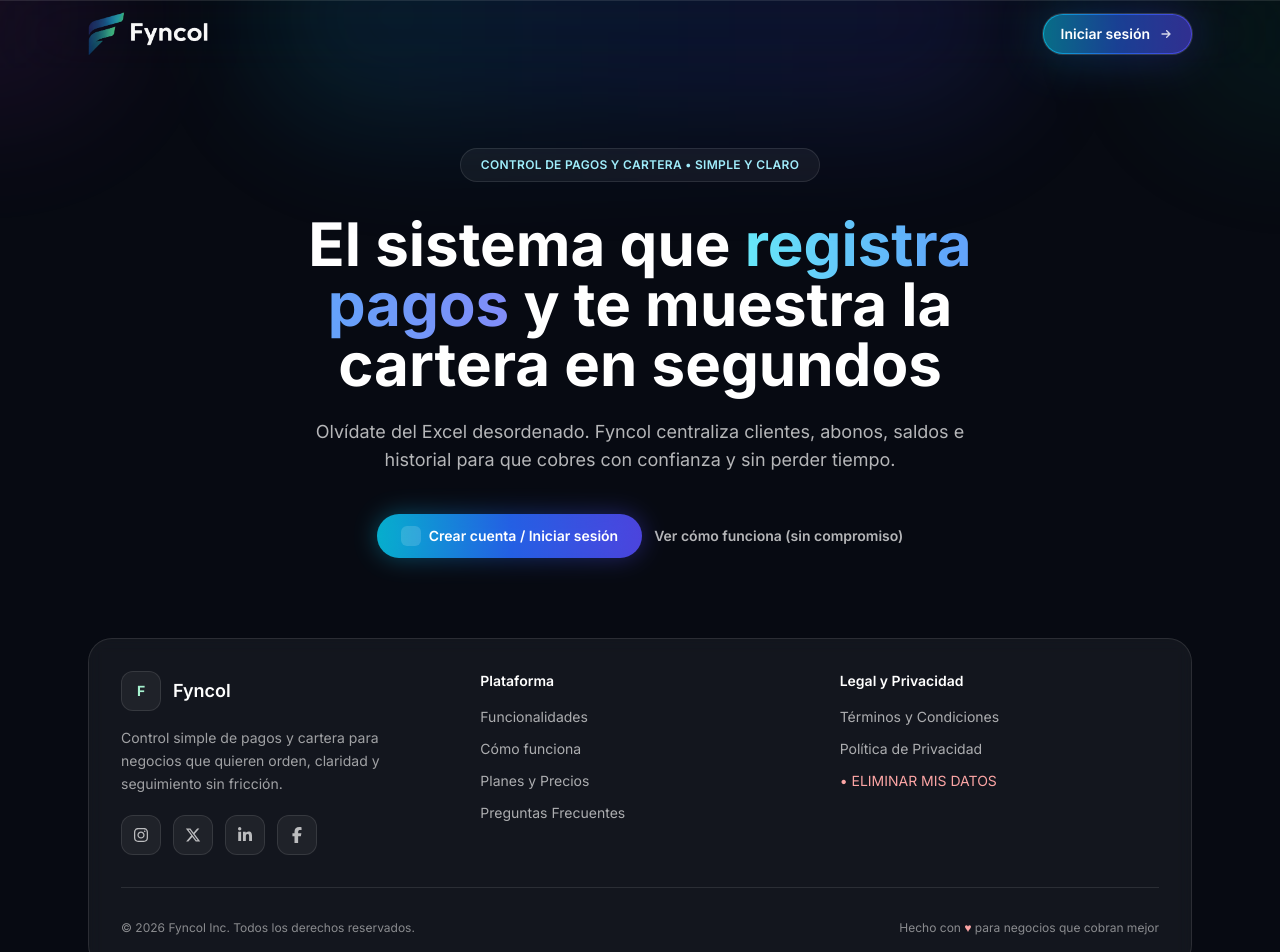
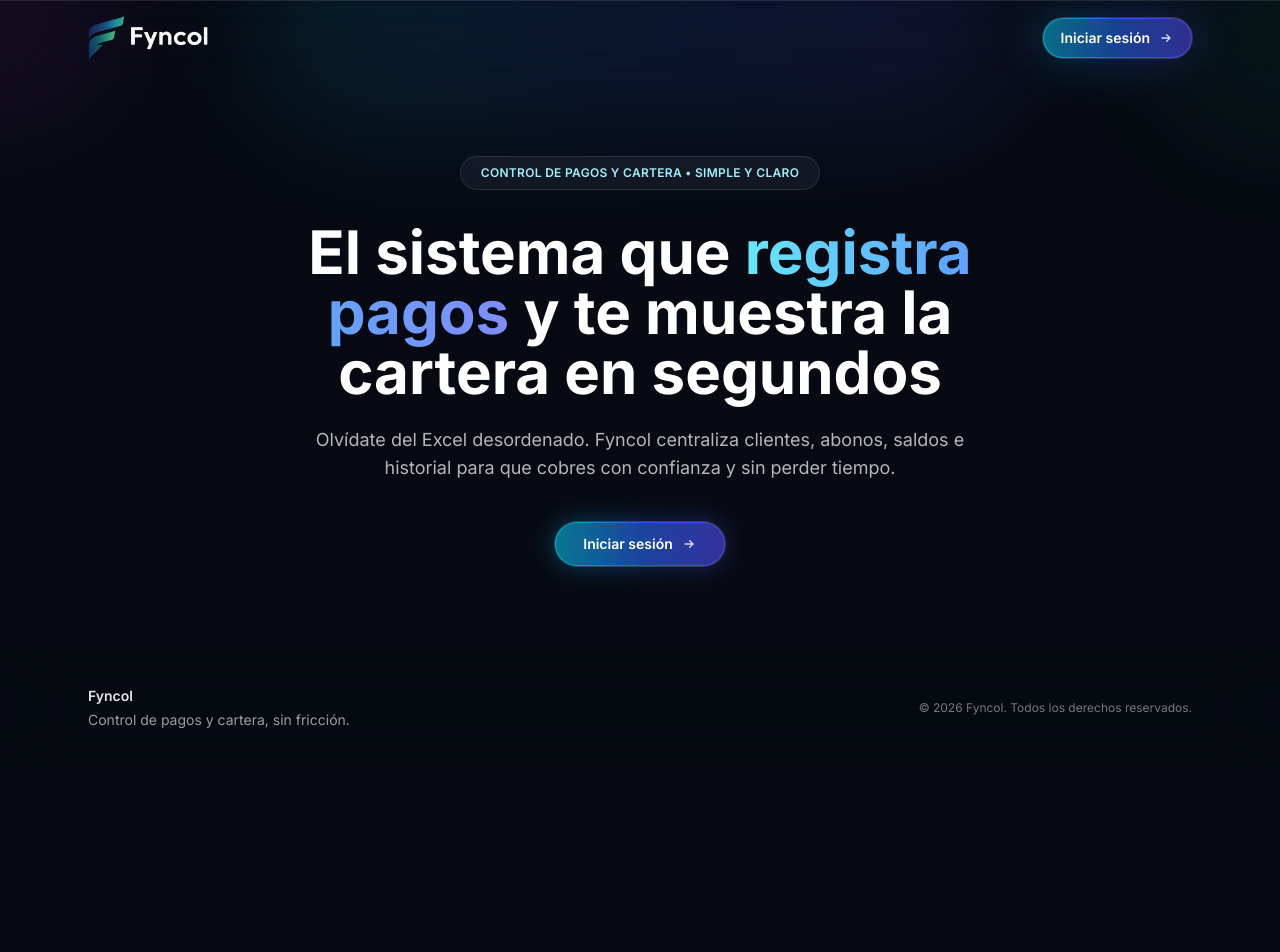
Before and after one commit to sazaba/fyncol, a React (Vite) app in the folder fyncol-client/: page / in a window 1280 px wide. Shown: the top 952 px of the page. After the commit the page ends 800 px from the top, so only its background shows below. Built offline with nearby package versions, Linux system fonts and the light colour scheme.

Commit message:
footer hero

```diff
--- a/fyncol-client/src/components/landing/Hero.tsx
+++ b/fyncol-client/src/components/landing/Hero.tsx
@@ -29,22 +29,30 @@ export default function Hero() {
             tiempo.
           </p>
 
-          <div className="mt-10 flex flex-col items-center justify-center gap-3 sm:flex-row">
-            <button className="relative inline-flex items-center justify-center rounded-full px-6 py-3 text-sm font-semibold text-white">
+          {/* Only one CTA */}
+          <div className="mt-10 flex justify-center">
+            <button className="group relative inline-flex items-center justify-center rounded-full px-7 py-3 text-sm font-semibold text-white transition-transform active:scale-[0.98]">
               <span className="absolute inset-0 rounded-full bg-gradient-to-r from-cyan-500 via-blue-600 to-indigo-600 opacity-95" />
-              <span className="absolute inset-0 rounded-full blur-md bg-gradient-to-r from-cyan-500 via-blue-600 to-indigo-600 opacity-40" />
+              <span className="absolute inset-0 rounded-full blur-md bg-gradient-to-r from-cyan-500 via-blue-600 to-indigo-600 opacity-40 transition group-hover:opacity-55" />
+              <span className="absolute inset-[1px] rounded-full bg-[#0B1020]/35" />
+              <span className="absolute inset-0 rounded-full ring-1 ring-white/15" />
               <span className="relative inline-flex items-center gap-2">
-                <span className="inline-block h-5 w-5 rounded-md bg-white/15" />
-                Crear cuenta / Iniciar sesión
+                Iniciar sesión
+                <svg
+                  className="h-4 w-4 opacity-80 transition-transform group-hover:translate-x-0.5"
+                  viewBox="0 0 24 24"
+                  fill="none"
+                >
+                  <path
+                    d="M13 7l5 5-5 5M6 12h12"
+                    stroke="currentColor"
+                    strokeWidth="2"
+                    strokeLinecap="round"
+                    strokeLinejoin="round"
+                  />
+                </svg>
               </span>
             </button>
-
-            <a
-              href="#como-funciona"
-              className="text-sm font-semibold text-white/70 hover:text-white"
-            >
-              Ver cómo funciona (sin compromiso)
-            </a>
           </div>
         </div>
       </div>
--- a/fyncol-client/src/components/layout/Footer.tsx
+++ b/fyncol-client/src/components/layout/Footer.tsx
@@ -1,76 +1,25 @@
-import { FaInstagram, FaLinkedinIn, FaXTwitter, FaFacebookF } from "react-icons/fa6";
-
 export default function Footer() {
   const year = new Date().getFullYear();
 
   return (
-    <footer className="mx-auto w-full max-w-6xl px-4 pb-12 md:px-6">
-      <div className="rounded-3xl border border-white/10 bg-white/5 p-8 backdrop-blur">
-        <div className="grid gap-10 md:grid-cols-3">
-          {/* Brand */}
-          <div>
-            <div className="flex items-center gap-3">
-              <span className="grid h-10 w-10 place-items-center rounded-xl border border-white/10 bg-white/5">
-                <span className="text-sm font-bold text-emerald-200">F</span>
-              </span>
-              <div className="text-lg font-semibold text-white">Fyncol</div>
+    <footer className="relative">
+      {/* top hairline */}
+      <div className="absolute inset-x-0 top-0 h-px bg-gradient-to-r from-transparent via-white/12 to-transparent" />
+
+      {/* glass layer */}
+      <div className="bg-[#070A12]/70 backdrop-blur-2xl">
+        <div className="mx-auto w-full max-w-6xl px-4 py-10 md:px-6">
+          <div className="flex flex-col items-center justify-between gap-4 sm:flex-row">
+            <div className="text-center sm:text-left">
+              <p className="text-sm font-semibold text-white/90">Fyncol</p>
+              <p className="mt-1 text-sm text-white/60">
+                Control de pagos y cartera, sin fricción.
+              </p>
             </div>
 
-            <p className="mt-4 max-w-sm text-sm leading-relaxed text-white/60">
-              Control simple de pagos y cartera para negocios que quieren orden,
-              claridad y seguimiento sin fricción.
+            <p className="text-xs text-white/45">
+              © {year} Fyncol. Todos los derechos reservados.
             </p>
-
-            <div className="mt-5 flex gap-3">
-              {[
-                { Icon: FaInstagram, href: "#" },
-                { Icon: FaXTwitter, href: "#" },
-                { Icon: FaLinkedinIn, href: "#" },
-                { Icon: FaFacebookF, href: "#" },
-              ].map(({ Icon, href }, i) => (
-                <a
-                  key={i}
-                  href={href}
-                  className="grid h-10 w-10 place-items-center rounded-xl border border-white/10 bg-white/5 text-white/70 hover:text-white"
-                >
-                  <Icon />
-                </a>
-              ))}
-            </div>
-          </div>
-
-          {/* Platform */}
-          <div>
-            <div className="text-sm font-semibold text-white">Plataforma</div>
-            <ul className="mt-4 space-y-3 text-sm text-white/65">
-              <li><a className="hover:text-white" href="#funcionalidades">Funcionalidades</a></li>
-              <li><a className="hover:text-white" href="#como-funciona">Cómo funciona</a></li>
-              <li><a className="hover:text-white" href="#precios">Planes y Precios</a></li>
-              <li><a className="hover:text-white" href="#faqs">Preguntas Frecuentes</a></li>
-            </ul>
-          </div>
-
-          {/* Legal */}
-          <div>
-            <div className="text-sm font-semibold text-white">Legal y Privacidad</div>
-            <ul className="mt-4 space-y-3 text-sm text-white/65">
-              <li><a className="hover:text-white" href="#">Términos y Condiciones</a></li>
-              <li><a className="hover:text-white" href="#">Política de Privacidad</a></li>
-              <li>
-                <a className="text-red-300 hover:text-red-200" href="#">
-                  • ELIMINAR MIS DATOS
-                </a>
-              </li>
-            </ul>
-          </div>
-        </div>
-
-        <div className="my-8 h-px w-full bg-white/10" />
-
-        <div className="flex flex-col items-start justify-between gap-3 text-xs text-white/50 md:flex-row md:items-center">
-          <div>© {year} Fyncol Inc. Todos los derechos reservados.</div>
-          <div>
-            Hecho con <span className="text-red-300">♥</span> para negocios que cobran mejor
           </div>
         </div>
       </div>
--- a/fyncol-client/src/components/layout/Navbar.tsx
+++ b/fyncol-client/src/components/layout/Navbar.tsx
@@ -52,7 +52,7 @@ export default function Navbar({
         <div className="absolute inset-x-0 bottom-0 h-px bg-gradient-to-r from-transparent via-white/12 to-transparent" />
       </div>
 
-    <nav className="mx-auto flex w-full max-w-6xl items-center justify-between px-4 py-3 md:px-6">
+    <nav className="mx-auto flex w-full max-w-6xl items-center justify-between px-4 py-4 md:px-6">
 
         {/* Logo SOLO (sin cuadro) */}
         <a
```
